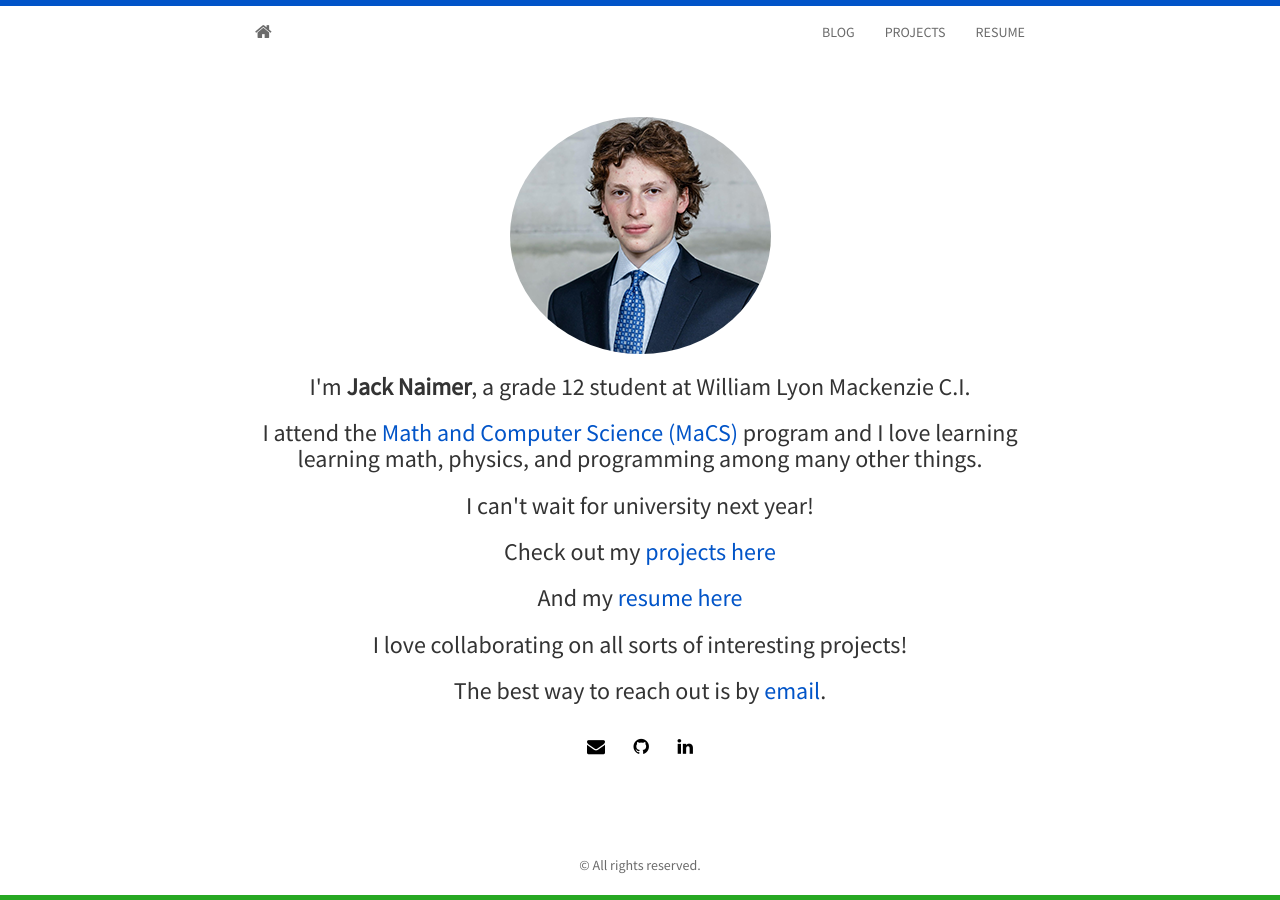
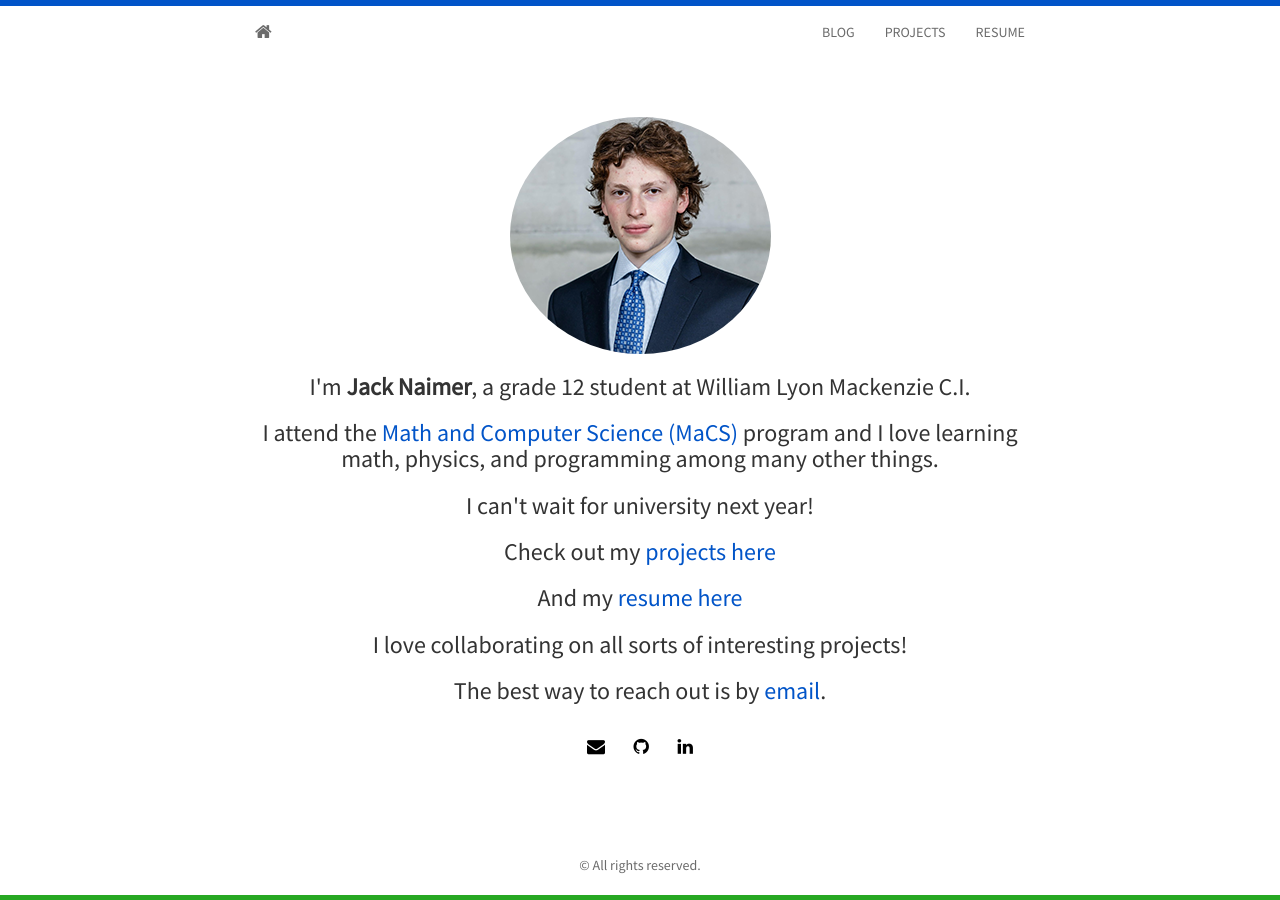
Before and after one commit to jackn11/jackn11.github.io, a Jekyll site: the page built from index.html, in a window 1280 px wide. Built offline with Jekyll 4.4.1, drawn with Linux system fonts in a browser that asks for light colours; nearby versions of some CDN libraries; the list of posts is cut into pages by our own code.

Commit message:
fixed the learning learning typo in the index html file

```diff
--- a/index.html
+++ b/index.html
@@ -8,7 +8,7 @@ layout: home
 		<img class="img-circle" src="{{ site.baseurl }}static/img/{{ site.avatar }}" alt="Responsive image">
 	  </div>
 	  <h3>I'm <strong>{{ site.author }}</strong>, a grade 12 student at William Lyon Mackenzie C.I.</h3>
-	  <h3>I attend the <a href="http://wlmac.ca/macsprogram/">Math and Computer Science (MaCS)</a> program and I love learning learning math, physics, and programming among many other things.</h3>
+	  <h3>I attend the <a href="http://wlmac.ca/macsprogram/">Math and Computer Science (MaCS)</a> program and I love learning math, physics, and programming among many other things.</h3>
 	  <h3>I can't wait for university next year!<h3>
 	  <h3>Check out my <a href="{{ site.baseurl }}projects.html"> projects here</a></h3>
 	  <h3>And my <a href="http://jekyller.github.io/vitae">resume here</a></h3>
```
